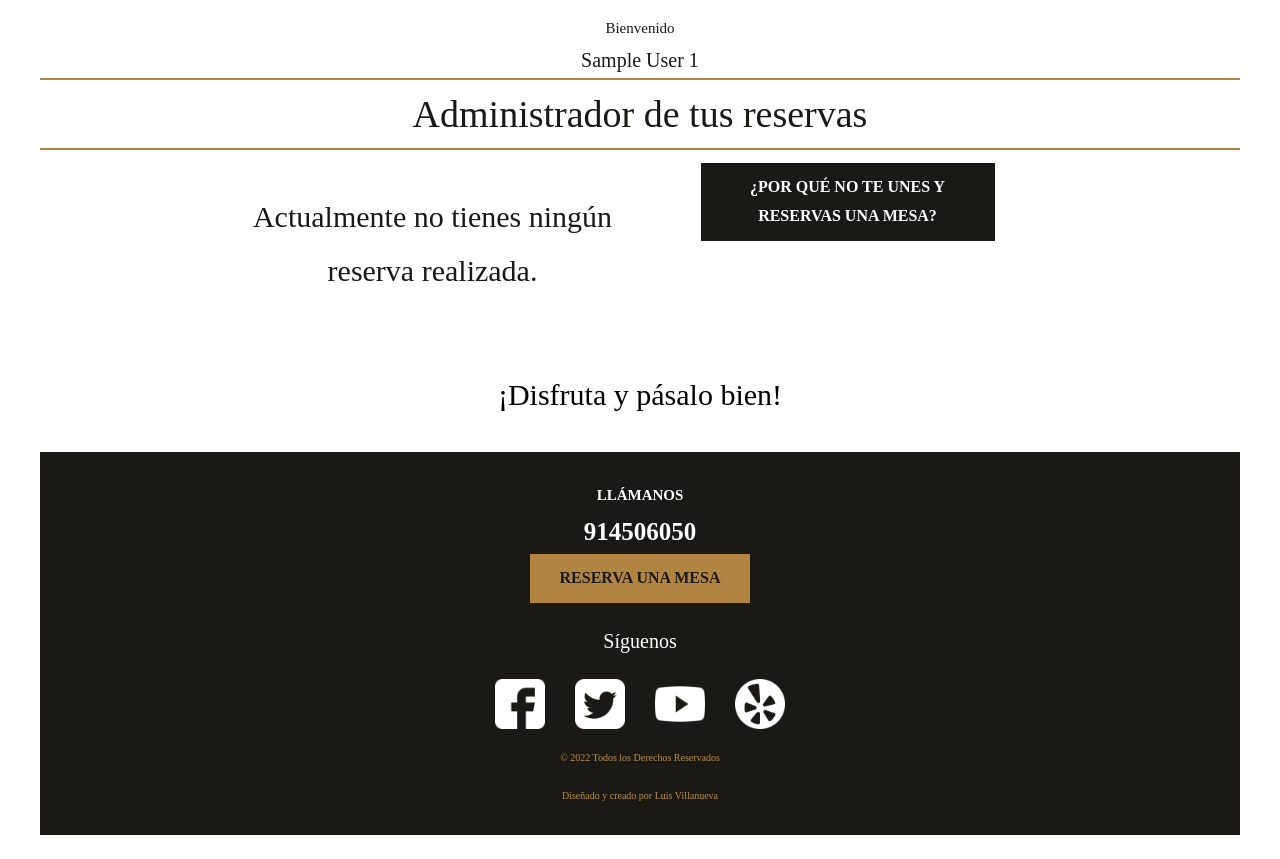
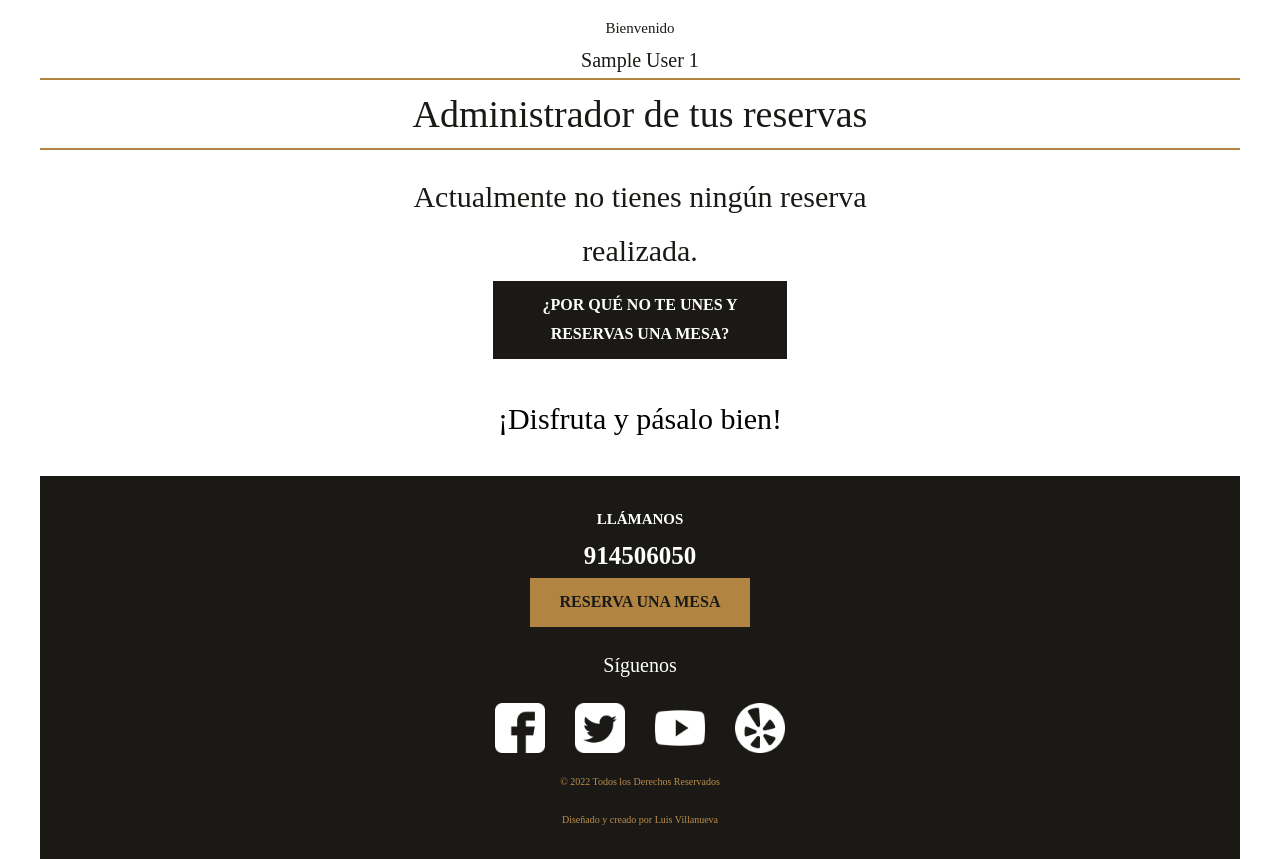
Before and after one commit to TeDeLimon/Final, a PHP site: page /bookings in a window 1280 px wide. Shown: the part 140-999 px from the top of the page. Before the commit the page ends 975 px from the top, so only its background shows below. Run offline with PHP 8.4, Linux system fonts and the light colour scheme; the visitor is signed in with stand-in values (Sample User, id 1); data that the repository does not hold is empty; some libraries are stand-ins or nearby versions.

Commit message:
Test Final v3
1:17

```diff
--- a/src/scss/base/_botones.scss
+++ b/src/scss/base/_botones.scss
@@ -25,10 +25,12 @@ a.boton-amarillo {
     border: 3px solid $negro;
 }
 .boton-negro {
-    @include boton($negro, inline-block);
+    @include boton($negro, block);
     border: 3px solid $blanco;
     text-transform: uppercase;
     width:30rem;
+    margin:0 auto;
+    text-align:center;
     appearance: none;
     color:$blanco;
 }
--- a/src/scss/layout/_reservas.scss
+++ b/src/scss/layout/_reservas.scss
@@ -50,6 +50,10 @@
     font-size:3rem;
 }
 .no-reserva {
+    display:block;
+    width:40%;
+    margin:0 auto;
+    text-align:center;
     color:$negro;
     font-size:3rem;
 }
--- a/views/reservas/booking.php
+++ b/views/reservas/booking.php
@@ -31,10 +31,11 @@
                         </li>
                     <?php endforeach;
                 } else { ?>
-                    <p class="no-reserva">Actualmente no tienes ningún reserva realizada.</p>
-                    <div><a class="boton-negro" href="/reservas"/>¿Por qué no te unes y reservas una mesa?</a></div>
+        </ul>
+        <p class="no-reserva">Actualmente no tienes ningún reserva realizada.</p>
+        <div><a class="boton-negro" href="/reservas"/>¿Por qué no te unes y reservas una mesa?</a></div>
                 <?php   }
             ?>
-        </ul>
+
 </main>
 <p class="gg">¡Disfruta y pásalo bien!</p>
```
Also changed, not shown: public/build/css/app.css, 1 other file.
